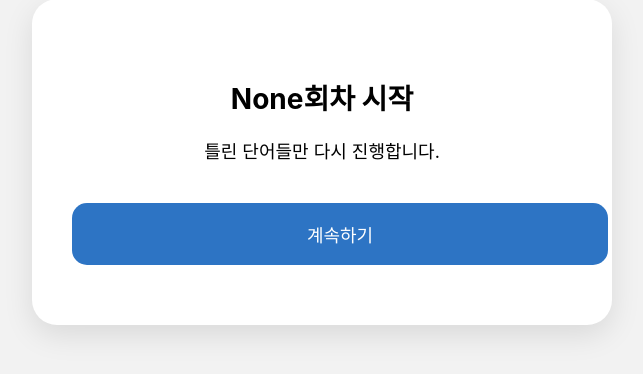
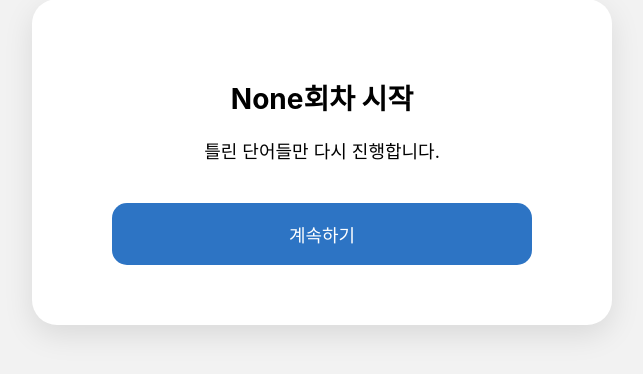
Before and after one commit to eungaramphoto/flashcard-app, a FastAPI app: page /round-change in a window 1280 px wide. Shown: the part 238-612 px from the top of the page, without its empty margins (318-961 px from the left). Run offline with FastAPI, Linux system fonts and the light colour scheme.

Commit message:
round_change 버튼 정렬 수정

```diff
--- a/templates/round_change.html
+++ b/templates/round_change.html
@@ -34,15 +34,22 @@
             font-size: 18px;
         }
 
+        .btn-wrapper {
+            display: flex;
+            justify-content: center;
+        }
+
         .btn {
-            display: inline-block;
+            display: block;
             width: 100%;
+            max-width: 420px;
             padding: 18px;
             background: #2d74c4;
             color: white;
             font-size: 18px;
             border-radius: 15px;
             text-decoration: none;
+            box-sizing: border-box;
         }
 
         .btn:hover {
@@ -56,7 +63,9 @@
     <h1>{{ round }}회차 시작</h1>
     <p>틀린 단어들만 다시 진행합니다.</p>
 
-    <a href="/card" class="btn">계속하기</a>
+    <div class="btn-wrapper">
+        <a href="/card" class="btn">계속하기</a>
+    </div>
 </div>
 
 </body>
```
